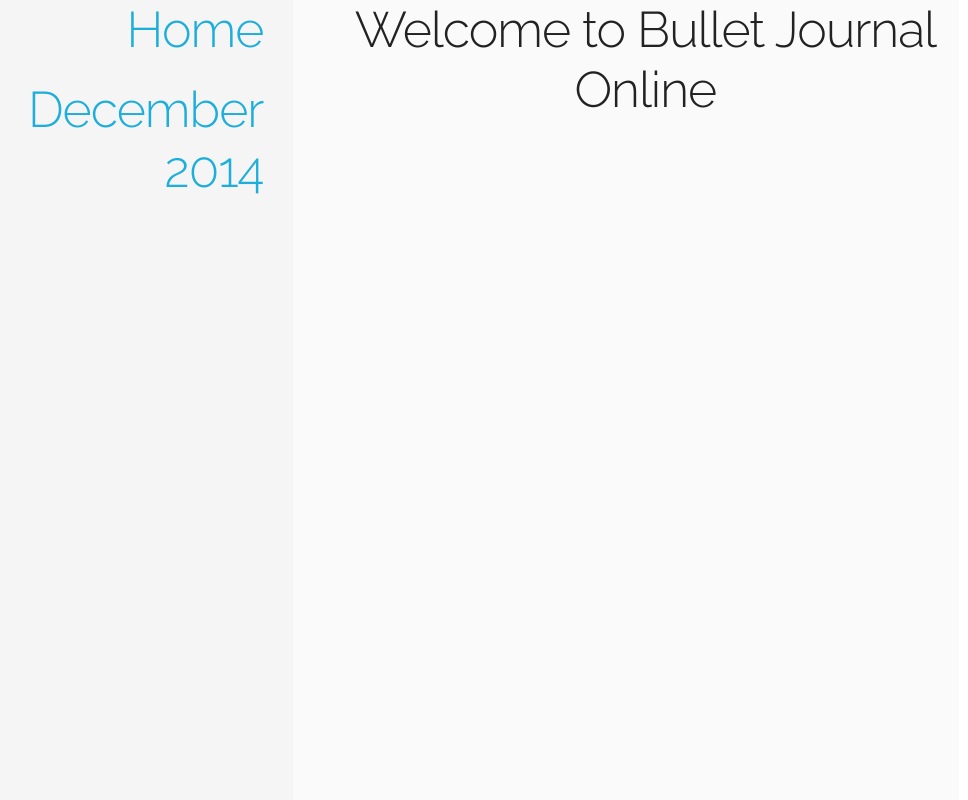
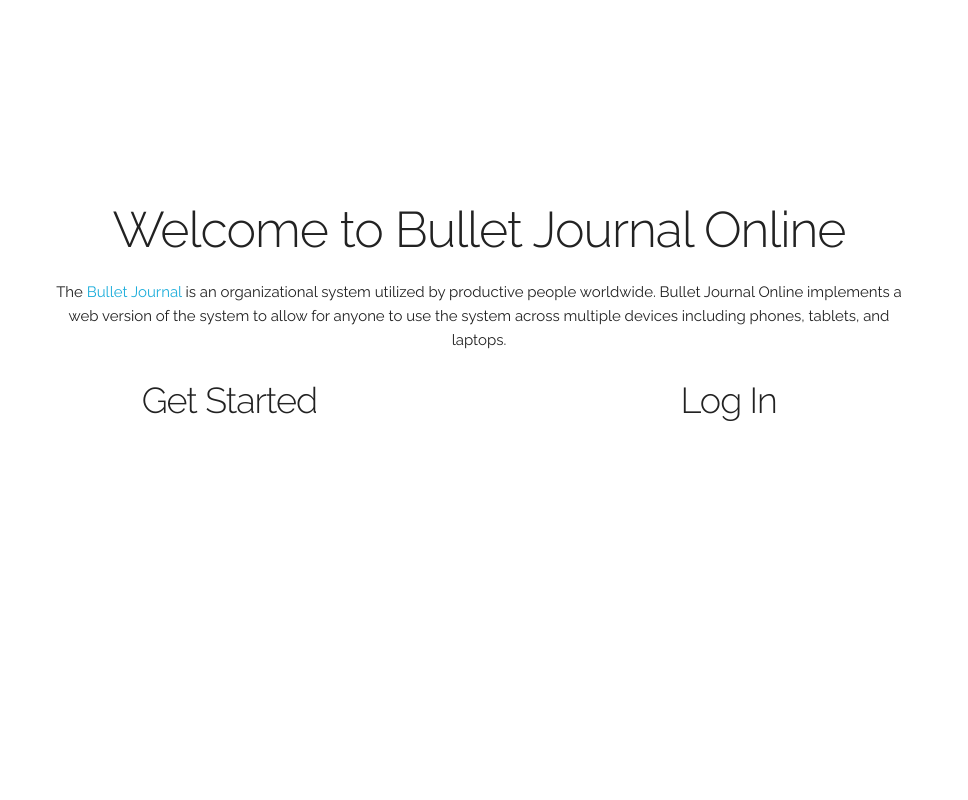
Before and after one commit to rbonick/bullet_journal_online, a Django app: page / in a window 1280 px wide. Shown: the whole page, without its empty margins (161-1129 px from the left). Run offline with Django 3.2, Linux system fonts and the light colour scheme.

Commit message:
Added index page

```diff
--- a/bullet_journal_online/urls.py
+++ b/bullet_journal_online/urls.py
@@ -3,7 +3,7 @@ from django.contrib import admin
 from django.conf import settings
 from django.conf.urls.static import static
 
-from bullet_journal_online.views import home
+from bullet_journal_online.views import index
 
 urlpatterns = patterns('',
     # Examples:
@@ -13,8 +13,8 @@ urlpatterns = patterns('',
     # Admin page
     url(r'^admin/', include(admin.site.urls)),
 
-    # Home page
-    url(r'^$', home, name="home"),
+    # Index page
+    url(r'^$', index, name="index"),
 
     # Entries
     url(r'^entry/', include('entries.urls')),
--- a/bullet_journal_online/views.py
+++ b/bullet_journal_online/views.py
@@ -3,6 +3,6 @@ from django.shortcuts import render
 __author__ = 'rbonick'
 
 
-def home(request):
-    return render(request, 'base.html', {
+def index(request):
+    return render(request, 'index.html', {
     })
--- a/entries/templates/entries.html
+++ b/entries/templates/entries.html
@@ -4,7 +4,7 @@
     <div class="eight columns">
     {% for day, day_entries in entries.items %}
         {% if day_entries %}
-            <h3>{{ day | date:"l, F j Y" }}</h3>
+            <h3 class="day">{{ day | date:"l, F j Y" }}</h3>
             {% for entry in day_entries %}
                 {% include "entry.html" %}
             {% endfor %}
--- a/static_files/css/custom.css
+++ b/static_files/css/custom.css
@@ -8,26 +8,38 @@
 }
 
 .full-height {
-    height: 100%;
+    /*height: 100%;*/
 }
 
 /* Custom CSS */
 html, body {
-    height: 100%;
-    min-width: 100%;
+    /*height: 100%;*/
+    /*min-width: 100%;*/
+}
+
+a {
+    text-decoration: none;
 }
 
 .navbar {
-    min-height: 100%;
+    /*min-height: 100%;*/
     padding-right: 30px;
-    background-color: #F5F5F5;
+    /*background-color: #F5F5F5;*/
 }
 
 .content {
-    min-height: 100%;
-    background-color: #FAFAFA;
+    /*min-height: 100%;*/
+    /*background-color: #FAFAFA;*/
+    padding-top: 5rem;
 }
 
-h1 a, h2 a, h3 a, h4 a, h5 a, h6 a {
-    text-decoration: none;
+.header {
+    padding-top: 15rem;
+    padding-left: 5rem;
+    padding-right: 5rem;
+    text-align: center;
 }
+
+.day {
+    text-decoration: underline;
+}
--- a/templates/base.html
+++ b/templates/base.html
@@ -35,10 +35,9 @@
 <body>
 	{% block body %}
 	<!-- Primary Page Layout –––––––––––––––––––––––––––––––––––––––––––––––––– -->
-  	<div class="container full-height content">
+  	<div class="container content">
     	{% block navbar %}
             <div class="navbar four columns">
-            	<h1 class="text-right"><a href="{% url "home" %}">Home</a></h1>
            	 	<h1 class="text-right"><a href="{% url "entries" %}">{{ current_date | date:"F Y" }}</a></h1>
 				{# Archive #}
             </div>
--- /dev/null
+++ b/templates/index.html
@@ -0,0 +1,22 @@
+{% extends "base.html" %}
+
+{% block navbar %} {% endblock navbar %}
+
+{% block content %}
+    <section class="header">
+        <h1>Welcome to Bullet Journal Online</h1>
+        <p>The <a href="http://bulletjournal.com/">Bullet Journal</a> is an organizational system utilized by
+            productive people worldwide. Bullet Journal Online implements a web version of the system to allow for
+            anyone to use the system across multiple devices including phones, tablets, and laptops.</p>
+    </section>
+
+    <div class="row">
+        <div class="six columns">
+            <h3 class="text-center">Get Started</h3>
+        </div>
+
+        <div class="six columns">
+            <h3 class="text-center">Log In</h3>
+        </div>
+    </div>
+{% endblock content %}
```
